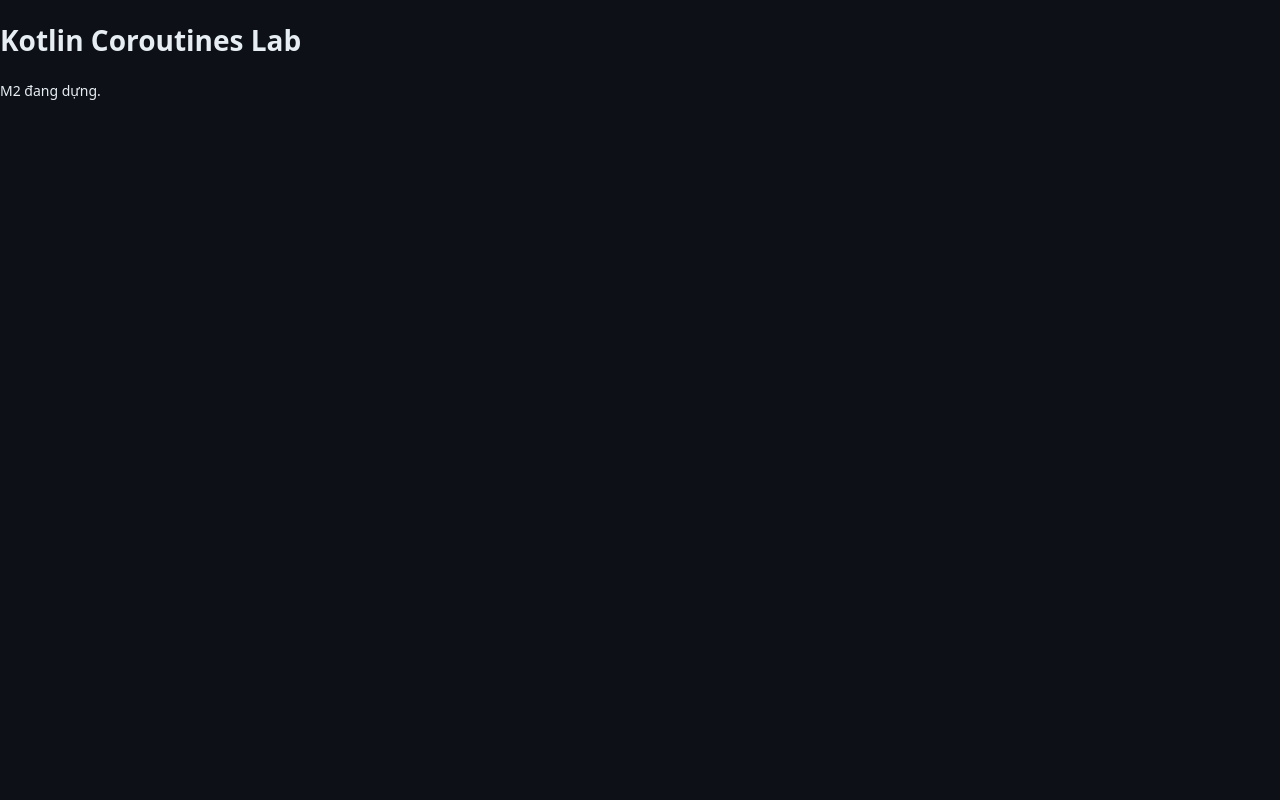
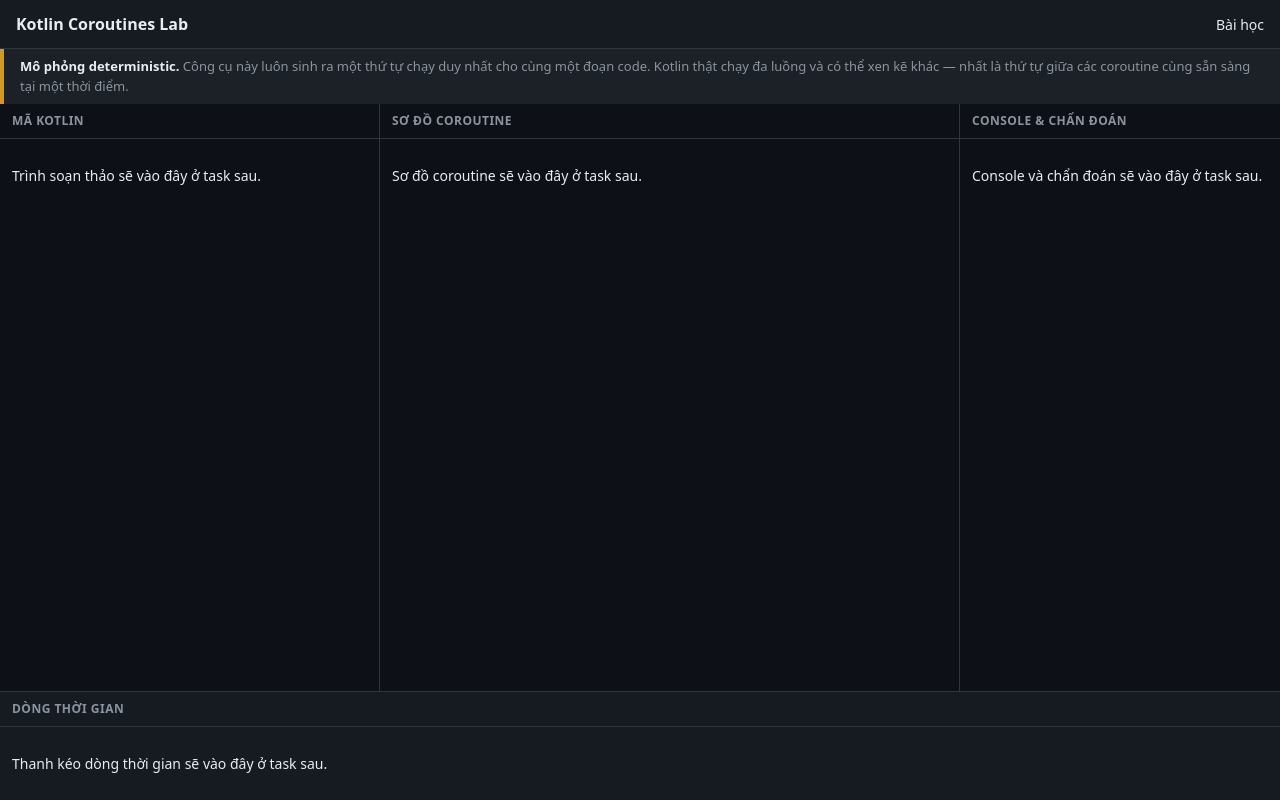
Before and after one commit to HoangTran0410/kotlin-lab, a React (Vite) app: page / in a window 1280 px wide. Built offline with nearby package versions, Linux system fonts and the light colour scheme.

Commit message:
feat(ui): shell, design token, ghi chú mô phỏng thường trực

```diff
--- a/src/ui/App.tsx
+++ b/src/ui/App.tsx
@@ -1,3 +1,30 @@
+import { Panel } from './layout/Panel'
+import { Shell } from './layout/Shell'
+
 export function App() {
-  return <main><h1>Kotlin Coroutines Lab</h1><p>M2 đang dựng.</p></main>
+  return (
+    <Shell
+      nav={<nav>Bài học</nav>}
+      editor={
+        <Panel title="Mã Kotlin" grow>
+          <p>Trình soạn thảo sẽ vào đây ở task sau.</p>
+        </Panel>
+      }
+      graph={
+        <Panel title="Sơ đồ coroutine" grow>
+          <p>Sơ đồ coroutine sẽ vào đây ở task sau.</p>
+        </Panel>
+      }
+      timeline={
+        <Panel title="Dòng thời gian">
+          <p>Thanh kéo dòng thời gian sẽ vào đây ở task sau.</p>
+        </Panel>
+      }
+      side={
+        <Panel title="Console & chẩn đoán" grow>
+          <p>Console và chẩn đoán sẽ vào đây ở task sau.</p>
+        </Panel>
+      }
+    />
+  )
 }
--- /dev/null
+++ b/src/ui/common/SimulationNotice.tsx
@@ -0,0 +1,18 @@
+/**
+ * Thiết kế §2.4 và §12: người học rất dễ tưởng thứ tự deterministic này là thứ
+ * tự DUY NHẤT khả dĩ. Ghi chú phải THƯỜNG TRỰC — không prop để tắt, không nút
+ * đóng, không tự ẩn. Nếu ai đó muốn giấu nó đi thì phải sửa file này và giải
+ * thích lý do trong commit.
+ *
+ * Nó còn gánh thêm phần tồn đọng M1 nhóm A: thứ tự vài event lệch Kotlin thật
+ * (catch của scope chạy trước finally của anh em bị huỷ).
+ */
+export function SimulationNotice() {
+  return (
+    <div className="sim-notice" role="note">
+      <strong>Mô phỏng deterministic.</strong> Công cụ này luôn sinh ra một thứ tự chạy duy nhất
+      cho cùng một đoạn code. Kotlin thật chạy đa luồng và có thể xen kẽ khác — nhất là thứ tự
+      giữa các coroutine cùng sẵn sàng tại một thời điểm.
+    </div>
+  )
+}
--- /dev/null
+++ b/src/ui/layout/Panel.tsx
@@ -0,0 +1,12 @@
+import type { ReactNode } from 'react'
+
+export function Panel({ title, children, grow = false }: {
+  title: string; children: ReactNode; grow?: boolean
+}) {
+  return (
+    <section className={grow ? 'panel panel--grow' : 'panel'} aria-label={title}>
+      <header className="panel__title">{title}</header>
+      <div className="panel__body">{children}</div>
+    </section>
+  )
+}
--- /dev/null
+++ b/src/ui/layout/Shell.tsx
@@ -0,0 +1,23 @@
+import type { ReactNode } from 'react'
+import { SimulationNotice } from '../common/SimulationNotice'
+import './shell.css'
+
+export function Shell({ nav, editor, graph, timeline, side }: {
+  nav: ReactNode; editor: ReactNode; graph: ReactNode; timeline: ReactNode; side: ReactNode
+}) {
+  return (
+    <div className="shell">
+      <header className="shell__head">
+        <h1>Kotlin Coroutines Lab</h1>
+        {nav}
+      </header>
+      <SimulationNotice />
+      <div className="shell__main">
+        <div className="shell__left">{editor}</div>
+        <div className="shell__center">{graph}</div>
+        <div className="shell__right">{side}</div>
+      </div>
+      <footer className="shell__foot">{timeline}</footer>
+    </div>
+  )
+}
--- /dev/null
+++ b/src/ui/layout/shell.css
@@ -0,0 +1,93 @@
+/* Lưới ba cột: editor cố định 380px · graph co giãn · panel phụ cố định 320px.
+   Timeline chiếm hết chiều ngang ở đáy shell, ngoài lưới ba cột. */
+
+.shell {
+  display: flex;
+  flex-direction: column;
+  height: 100vh;
+  min-height: 0;
+}
+
+.shell__head {
+  display: flex;
+  align-items: center;
+  justify-content: space-between;
+  gap: 16px;
+  padding: 12px 16px;
+  border-bottom: 1px solid var(--border);
+  background: var(--panel);
+}
+
+.shell__head h1 {
+  margin: 0;
+  font-size: 16px;
+  font-weight: 600;
+}
+
+/* §2.4/§12: mô phỏng deterministic, KHÔNG phải thứ tự duy nhất khả dĩ của
+   Kotlin thật. Viền trái vàng mượn màu runBlocking để tách khỏi các panel
+   thường — nền tối hơn panel để nổi bật ngay dưới header. */
+.sim-notice {
+  background: #1c2128;
+  border-left: 4px solid var(--k-runBlocking);
+  padding: 8px 16px;
+  font-size: 13px;
+  color: var(--fg-dim);
+}
+
+.sim-notice strong {
+  color: var(--fg);
+}
+
+.shell__main {
+  display: grid;
+  grid-template-columns: 380px 1fr 320px;
+  flex: 1;
+  min-height: 0;
+}
+
+.shell__left,
+.shell__center,
+.shell__right {
+  min-width: 0;
+  min-height: 0;
+  overflow: auto;
+  border-right: 1px solid var(--border);
+}
+
+.shell__right {
+  border-right: none;
+}
+
+.shell__foot {
+  border-top: 1px solid var(--border);
+  background: var(--panel);
+}
+
+.panel {
+  display: flex;
+  flex-direction: column;
+  height: 100%;
+  min-height: 0;
+}
+
+.panel--grow {
+  flex: 1;
+}
+
+.panel__title {
+  padding: 8px 12px;
+  font-size: 12px;
+  font-weight: 600;
+  text-transform: uppercase;
+  letter-spacing: 0.04em;
+  color: var(--fg-dim);
+  border-bottom: 1px solid var(--border);
+}
+
+.panel__body {
+  flex: 1;
+  min-height: 0;
+  overflow: auto;
+  padding: 12px;
+}
```
Also changed, not shown: 1 other file (tests, documents, lock files or other folders).
